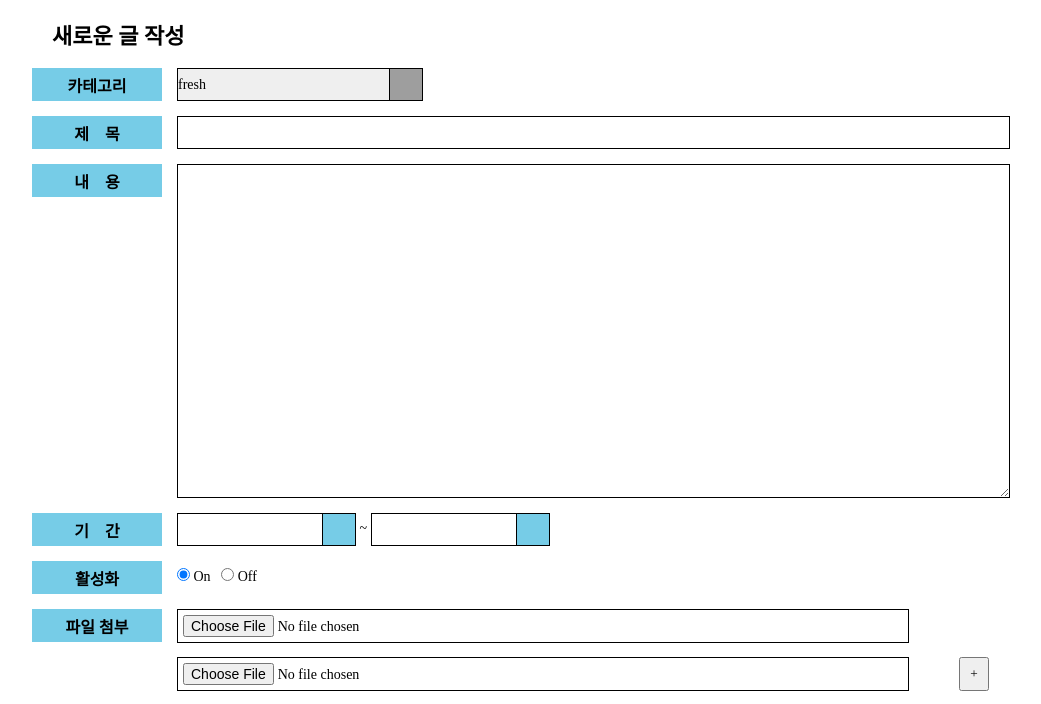
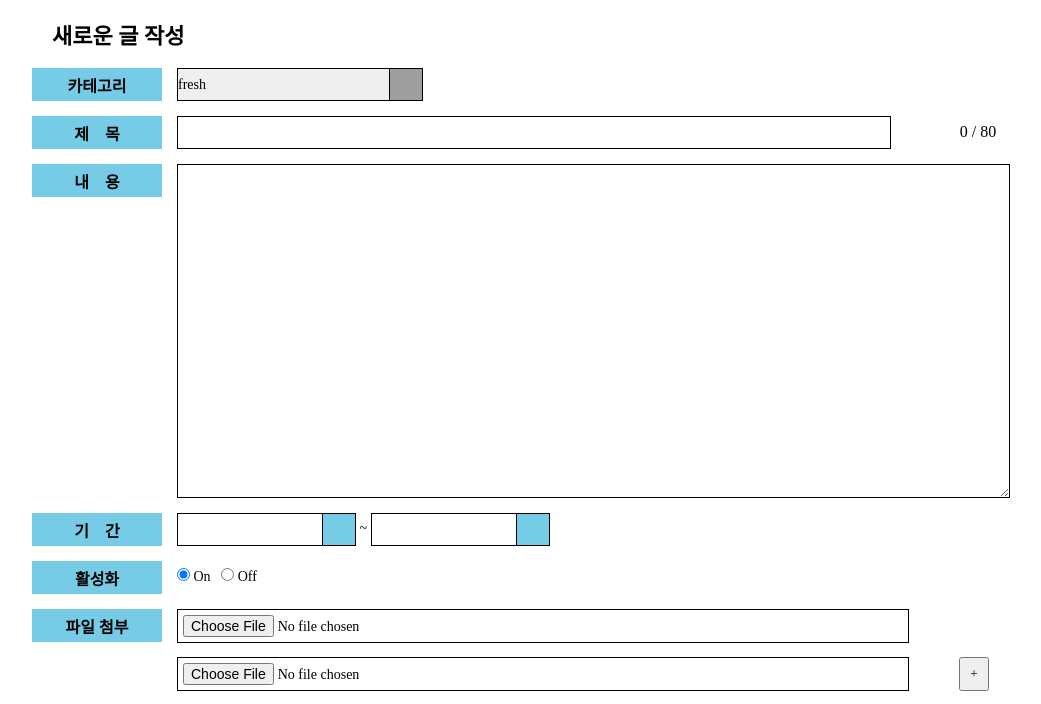
Before and after one commit to rodumani/zabo, a Django app: page /registration/ in a window 1280 px wide. Shown: the part 50-754 px from the top of the page, without its empty margins (96-1137 px from the left). Run offline with Django 3.2, Linux system fonts and the light colour scheme; a user stored in the database is signed in; some libraries are stand-ins or nearby versions; grey boxes are pictures that could not be loaded.

Commit message:
Add title counter javascript function.

```diff
--- a/zabo/static/css/registration.css
+++ b/zabo/static/css/registration.css
@@ -129,6 +129,18 @@ p#registration-header {
     display:none;
 }
 
+#registration-title {
+    width: 700px;
+}
+
+#registration-title-count {
+    display : inline-block;
+    float:right;
+    margin-top : 7px;
+    text-align : right;
+    vertical-align : middle;
+}
+
 div#poster-file input[type="file"] {
     background-color : #ffffff;
     padding : 0px;
--- a/zabo/static/js/registration.js
+++ b/zabo/static/js/registration.js
@@ -209,4 +209,18 @@ $(function(){
 	var end_date = $('#end_date').datepicker({
 		dateFormat : 'yy/mm/dd',
 	});
+
+	var title_counter = $('#registration-title-count');
+	var title = $('input#registration-title');
+	var title_count = function () {
+		var len = title.val().length;
+		if (len > 80 ){
+			title_counter.css('color', 'red');
+		} else {
+			title_counter.css('color', 'black');
+		}
+		title_counter.text(title.val().length + ' / ' + 80);
+	};
+	title.bind('keydown keyup keypress', title_count);
+	title_count();
 });
--- a/zabo/templates/new_registration.html
+++ b/zabo/templates/new_registration.html
@@ -37,7 +37,8 @@
 			</div>
 		</div>
 		<div class="form-col">
-        	<input type="text" name="title" class="form-control"/>
+			<input id="registration-title" type="text" name="title" class="form-control"/>
+			<div id="registration-title-count"></div>
 		</div>
     </div>
 
```
